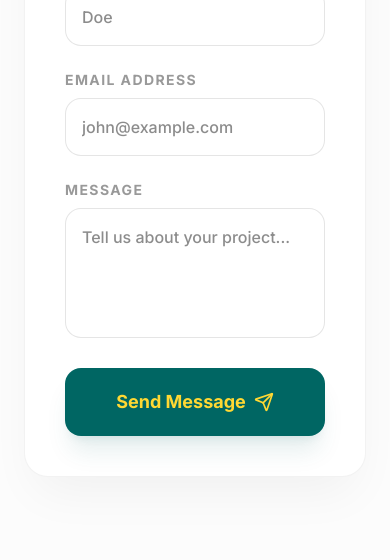
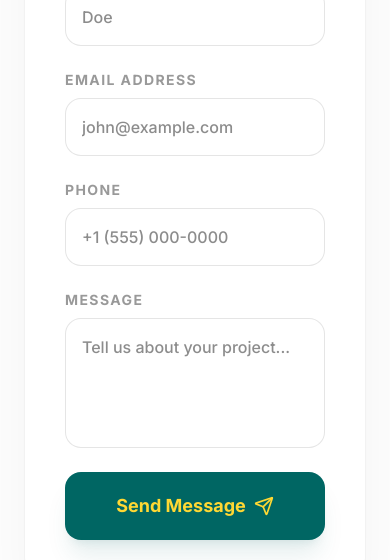
Before and after one commit to PRKIT-a20/Platform-PRK-GRAPHICZ, a React (Vite) app: page /contact in a window 390 px wide. Shown: the part 967-1527 px from the top of the page. Built offline with nearby package versions, Linux system fonts and the light colour scheme; no server answers; a web font is replaced by a local one.

Commit message:
feat: Add phone number to contact form
Includes adding the phone field to the state, form data, API payload, and reset logic. This enhances the contact form by allowing users to provide their phone number.

```diff
--- a/src/pages/Contact.tsx
+++ b/src/pages/Contact.tsx
@@ -30,6 +30,7 @@ const Contact = () => {
     first_name: '',
     last_name: '',
     email: '',
+    phone: '',
     message: ''
   });
   const [status, setStatus] = useState<'idle' | 'loading' | 'success' | 'error'>('idle');
@@ -51,6 +52,7 @@ const Contact = () => {
           first_name: formData.first_name,
           last_name: formData.last_name,
           email: formData.email,
+          phone: formData.phone,
           message: formData.message
         })
       });
@@ -60,7 +62,7 @@ const Contact = () => {
       }
 
       setStatus('success');
-      setFormData({ first_name: '', last_name: '', email: '', message: '' });
+      setFormData({ first_name: '', last_name: '', email: '', phone: '', message: '' });
     } catch (error: any) {
       setStatus('error');
       setErrorMessage(error.message || 'Something went wrong. Please try again.');
@@ -143,7 +145,7 @@ const Contact = () => {
               ) : (
                 <form onSubmit={handleSubmit} className="space-y-6">
                   <div className="grid grid-cols-1 md:grid-cols-2 gap-6">
-                    <div>
+                    <div className="flex flex-col justify-end">
                       <label className="block text-sm font-bold uppercase tracking-widest text-black/40 mb-2">First Name</label>
                       <input
                         required
@@ -154,7 +156,7 @@ const Contact = () => {
                         placeholder="John"
                       />
                     </div>
-                    <div>
+                    <div className="flex flex-col justify-end">
                       <label className="block text-sm font-bold uppercase tracking-widest text-black/40 mb-2">Last Name</label>
                       <input
                         required
@@ -166,7 +168,8 @@ const Contact = () => {
                       />
                     </div>
                   </div>
-                  <div>
+                  <div className="grid grid-cols-1 md:grid-cols-2 gap-6">
+                    <div className="flex flex-col justify-end">
                       <label className="block text-sm font-bold uppercase tracking-widest text-black/40 mb-2">Email Address</label>
                       <input
                         required
@@ -177,7 +180,24 @@ const Contact = () => {
                         placeholder="john@example.com"
                       />
                     </div>
-                  <div>
+                    <div className="flex flex-col justify-end">
+                      <label className="block text-sm font-bold uppercase tracking-widest text-black/40 mb-2">Phone</label>
+                      <input
+                        required
+                        type="tel"
+                        value={formData.phone}
+                        onChange={(e) => {
+                          const val = e.target.value;
+                          if (/^[\d+()\-\s]*$/.test(val)) {
+                            setFormData({ ...formData, phone: val });
+                          }
+                        }}
+                        className="w-full px-4 py-4 bg-white border border-black/10 rounded-2xl focus:border-brand-primary/20 focus:bg-white transition-all outline-none font-medium"
+                        placeholder="+1 (555) 000-0000"
+                      />
+                    </div>
+                  </div>
+                  <div className="flex flex-col justify-end">
                     <label className="block text-sm font-bold uppercase tracking-widest text-black/40 mb-2">Message</label>
                     <textarea
                       required
```
Lines whose indentation alone changed are shown as unchanged.
